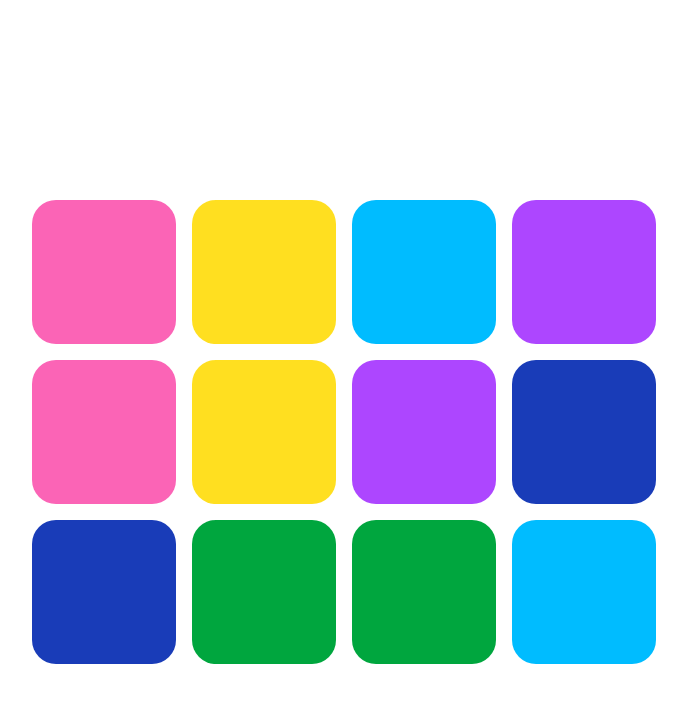
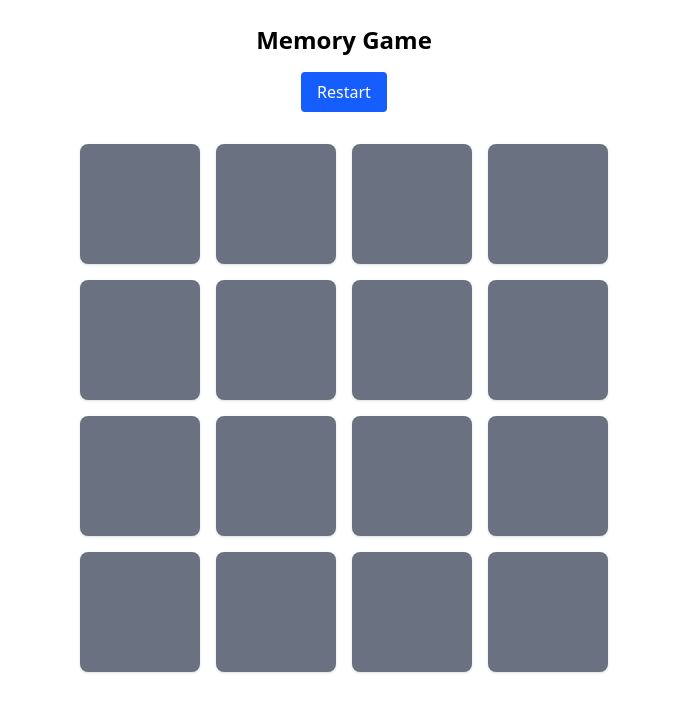
Before and after one commit to minaafzli/Matching-colors-game, a React app: page / in a window 1280 px wide. Shown: the top 712 px of the page, without its empty margins (296-983 px from the left). Built offline with nearby package versions, Linux system fonts and the light colour scheme; the HTML template or start-up script is replaced by a standard one.

Commit message:
complete the logic of game

```diff
--- /dev/null
+++ b/components/Board.jsx
@@ -0,0 +1,11 @@
+import Card from "./Card";
+
+export default function Board({ cards, handleChoice }) {
+  return (
+    <div className="grid grid-cols-4 gap-4 p-4">
+      {cards.map(card => (
+        <Card key={card.id} card={card} handleChoice={handleChoice} />
+      ))}
+    </div>
+  );
+}
--- a/components/Card.jsx
+++ b/components/Card.jsx
@@ -1,23 +1,9 @@
-    const COLORS = {
-      pink: "bg-pink-400",
-      purple: "bg-purple-500",
-      blue: "bg-blue-800",
-      sky: "bg-sky-400",
-      green: "bg-green-600",
-      yellow: "bg-yellow-300",
-
-    };
-
-
-function Card({color}) {
-    return (
-        <>
-        <div className={`w-36 h-36  rounded-3xl ${COLORS[color]} `}>
-
-        </div>
-
-        </>
-    )
+export default function Card({ card, handleChoice }) {
+  return (
+    <div
+      onClick={() => handleChoice(card)}
+      className={`w-30 h-30 flex items-center justify-center rounded-lg shadow cursor-pointer transition-all duration-100
+        ${card.flipped || card.matched ? card.color : "bg-gray-500"}`}
+    ></div>
+  );
 }
-
-export default Card
--- a/components/Cards.jsx
+++ /dev/null
@@ -1,46 +0,0 @@
-
-import { useState, useEffect } from "react";
-import Card from "./Card";
-
-function Cards() {
-  const COLORS = [
-    "pink",
-    "purple",
-    "blue",
-    "sky",
-    "green",
-    "yellow",
-
-  ];
-
-  //repeat two COLORS array to create one array with double colors
-  const doubledColors = [...COLORS, ...COLORS];
-console.log(COLORS)
-
-
-//shuffle
-  function shuffleArray(array) {
-    return array
-      .map((item) => ({ value: item, sort: Math.random() }))  //{value:pink sort:0.122}
-      .sort((a, b) => a.sort - b.sort) //sorting the numbers
-      .map((obj) => obj.value);  //output is an array with shuffle colors
-  }
-
-  const [shuffledColors, setShuffledColors] = useState([]);
-
-  useEffect(() => {
-    setShuffledColors(shuffleArray(doubledColors));  //shuffle the shuffleArray and set in setshufflecolors for first render
-  }, []);
-
-  return (
-    <div className="h-screen flex items-center justify-center">
-      <div className="grid grid-cols-4 gap-4">
-        {shuffledColors.map((color, index) => (
-          <Card key={index} color={color} />  //create an shuffle array of all doubled colors
-        ))}
-      </div>
-    </div>
-  );
-}
-
-export default Cards;
--- a/src/App.jsx
+++ b/src/App.jsx
@@ -1,14 +1,119 @@
-import Card from '../components/Card'
-import Cards from '../components/Cards'
-import './App.css'
+// App.jsx
+import { useState, useEffect, useRef } from "react";
+import Board from '/components/Board'
 
-function App() {
+const COLORS = [
+  "bg-pink-300",
+  "bg-purple-500",
+  "bg-blue-800",
+  "bg-sky-400",
+  "bg-green-600",
+  "bg-yellow-300",
+  "bg-red-500",
+  "bg-amber-800",
+];
+
+export default function App() {
+  const [cards, setCards] = useState([]);
+  const [choiceOne, setChoiceOne] = useState(null);
+  const [choiceTwo, setChoiceTwo] = useState(null);
+  const [disabled, setDisabled] = useState(false); //disable clicking while compairing
+  const timeoutRef = useRef(null); //timeout for cleaning
+
+
+  function startNewGame() {
+    const doubled = [...COLORS, ...COLORS];
+    const shuffled = doubled
+      .map((color) => ({ value: color, sort: Math.random() }))
+      .sort((a, b) => a.sort - b.sort)
+      .map((obj, index) => ({
+        id: index , // unique id
+        color: obj.value,
+        flipped: false,
+        matched: false,
+      }));
+    setCards(shuffled);
+    setChoiceOne(null);
+    setChoiceTwo(null);
+    setDisabled(false);
+  }
+
+  // start game
+  useEffect(() => {
+    startNewGame();
+
+  }, []);
+
+
+  useEffect(() => {
+    if (!choiceOne || !choiceTwo) return;
+    setDisabled(true);//disable click while compairing
+    if (choiceOne.id === choiceTwo.id) {
+     //if choice1 == choice2 =>cklick on one card
+      resetTurn();
+      return;
+    }
+
+    if (choiceOne.color === choiceTwo.color) {
+  // matched(true)
+      setCards((prev) =>
+        prev.map((card) =>
+          card.color === choiceOne.color ? { ...card, matched: true } : card
+        )
+      );
+      resetTurn();
+    } else {
+//delay to see card's color befor flipped(false)
+      timeoutRef.current = setTimeout(() => {
+        setCards((prev) =>
+          prev.map((card) =>
+            card.id === choiceOne.id || card.id === choiceTwo.id
+              ? { ...card, flipped: false }
+              : card
+          )
+        );
+        resetTurn();
+      }, 900);
+    }
+  }, [choiceTwo]);
+
+  function handleChoice(card) {
+    // disable click while compairing
+    if (disabled) return;
+   //if card is matched or open return
+    if (card.flipped || card.matched) return;
+
+    setCards((prev) =>
+      prev.map((c) => (c.id === card.id ? { ...c, flipped: true } : c))
+    );
+
+// if it's first click =>choice 1
+    if (!choiceOne) {
+      setChoiceOne(card);
+    } else {
+     //if choice1(true)=>it's choice 2
+      setChoiceTwo(card);
+    }
+  }
+
+  function resetTurn() {
+    setChoiceOne(null);
+    setChoiceTwo(null);
+    setDisabled(false);
+  }
 
   return (
-    <>
-    <Cards />
-    </>
-  )
+    <div className="min-h-screen flex flex-col items-center justify-start p-6">
+      <h1 className="text-2xl font-semibold mb-4">Memory Game</h1>
+      <div className="mb-4">
+        <button
+          className="px-4 py-2 bg-blue-600 text-white rounded"
+          onClick={startNewGame}
+        >
+          Restart
+        </button>
+      </div>
+      <Board cards={cards} handleChoice={handleChoice} />
+    </div>
+  );
 }
-
-export default App
--- a/src/index.css
+++ b/src/index.css
@@ -2,5 +2,5 @@
 
 *{
   overflow-x: hidden;
-  overflow-y: hidden;
+
 }
```
Also changed, not shown: 1 other file (tests, documents, lock files or other folders).
